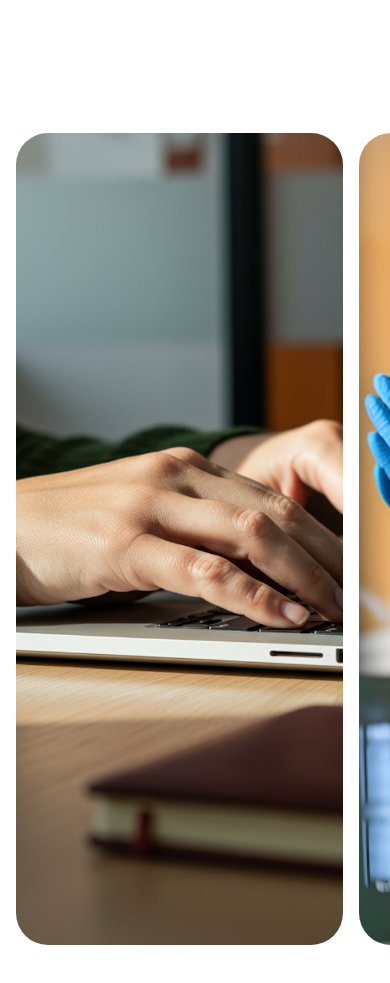
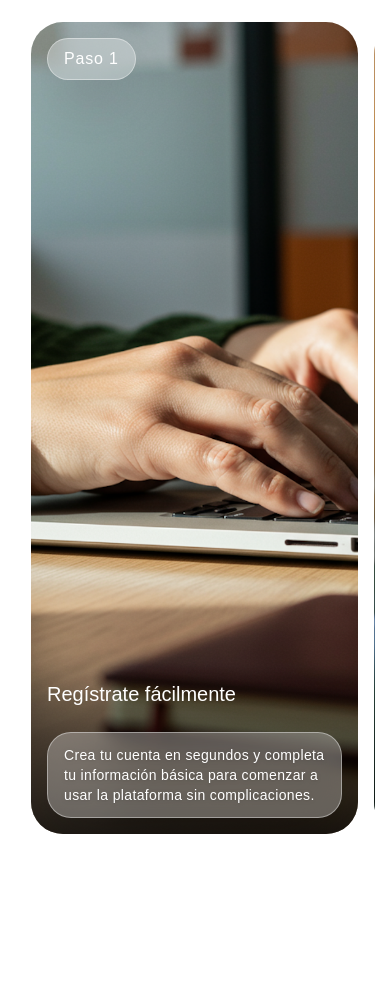
Before and after one commit to Anakinxv/Mediconnect-LandingPage, a React (Vite) app: page / in a window 390 px wide. Shown: the part 3525-4508 px from the top of the page. Built offline with nearby package versions, Linux system fonts and the light colour scheme.

Commit message:
Kept the horizontal scroll in HowItWorksSection because users love swiping sideways for no reason and why not, now it’s mobile too! 😏

```diff
--- a/src/components/lading/HowItWorksSection.tsx
+++ b/src/components/lading/HowItWorksSection.tsx
@@ -6,7 +6,8 @@ import step1 from "../../assets/step-01.png";
 import step2 from "../../assets/step-02.png";
 import step3 from "../../assets/step-03.png";
 import step4 from "../../assets/step-04.png";
-
+import HowItWorksPanels from "./sectionsComponents/HowItWorksPanels";
+import { useIsMobile } from "@/hooks/useIsMobile";
 gsap.registerPlugin(ScrollTrigger);
 
 interface HowItWorksSectionProps {
@@ -15,6 +16,7 @@ interface HowItWorksSectionProps {
 
 function HowItWorksSection({ onCarouselActiveChange }: HowItWorksSectionProps) {
   const { t } = useTranslation("landing");
+  const isMobile = useIsMobile(); // Usar el hook en lugar de window.innerWidth
   const sectionRef = useRef<HTMLElement>(null);
   const titleRef = useRef<HTMLHeadingElement>(null);
   const subtitleRef = useRef<HTMLHeadingElement>(null);
@@ -96,7 +98,7 @@ function HowItWorksSection({ onCarouselActiveChange }: HowItWorksSectionProps) {
         trigger: container,
         pin: true,
         scrub: 1,
-        snap: 1 / (steps.length - 1),
+        snap: 1 / (4 - 1),
         end: () => `+=${totalWidth}`,
         anticipatePin: 1,
         // Callback para notificar cuando el carrusel está activo
@@ -139,13 +141,13 @@ function HowItWorksSection({ onCarouselActiveChange }: HowItWorksSectionProps) {
       window.removeEventListener("resize", handleResize);
       ScrollTrigger.getAll().forEach((trigger) => trigger.kill());
     };
-  }, [steps.length, onCarouselActiveChange]);
+  }, [isMobile, onCarouselActiveChange]); // Agregar isMobile a las dependencias
 
   return (
-    <section ref={sectionRef} className="w-full bg-white">
+    <section ref={sectionRef} className="w-full bg-white p-[15px]">
       {/* TITULOS - CENTRADOS */}
-      <div className="p-[15px]">
-        <div className="flex flex-col items-center text-center gap-4 py-20">
+      <div className="bg-white py-12 px-6  items-center w-full ">
+        <div className="flex flex-col items-center text-center gap-2">
           <h4
             ref={titleRef}
             className="tracking-wide text-lg font-regular text-primary"
@@ -154,13 +156,15 @@ function HowItWorksSection({ onCarouselActiveChange }: HowItWorksSectionProps) {
           </h4>
           <h1
             ref={subtitleRef}
-            className="text-3xl md:text-5xl font-medium text-primary mb-4"
+            className={`${
+              isMobile ? "text-3xl" : "text-7xl"
+            } font-medium text-primary mb-4`}
           >
             {t("how.subtitle")}
           </h1>
           <p
             ref={textRef}
-            className="font-normal text-lg text-primary mb-4 w-full max-w-2xl"
+            className="font-normal text-lg text-primary w-full max-w-2xl"
           >
             {t("how.description")}
           </p>
@@ -175,21 +179,14 @@ function HowItWorksSection({ onCarouselActiveChange }: HowItWorksSectionProps) {
         <div
           ref={panelsWrapperRef}
           className="flex gap-4 pl-4 pr-8"
-          style={{ width: `${steps.length * 90}vw` }}
+          style={{ width: `${4 * 90}vw` }}
         >
           {steps.map((step, index) => (
             <div
               key={index}
               className="horizontal-panel w-[90vw] h-[100vh] bg-white flex items-center justify-center py-4"
             >
-              <div className="w-full h-full rounded-4xl overflow-hidden  bg-white">
-                <img
-                  src={step.image}
-                  alt={`Step ${step.number}`}
-                  className="w-full h-full object-cover object-center"
-                  loading="lazy"
-                />
-              </div>
+              <HowItWorksPanels stepIndex={index} />
             </div>
           ))}
         </div>
--- a/src/components/lading/UsersSection.tsx
+++ b/src/components/lading/UsersSection.tsx
@@ -253,24 +253,24 @@ function UsersSection() {
               </div>
             ) : (
               // DESKTOP: grid de 2 columnas para cada bloque
-              <div className="flex flex-col gap-8 w-full">
+              <div className="flex flex-col gap-4 w-full">
                 <div
                   ref={patientRef}
-                  className="w-full min-h-[500px] md:h-[600px] lg:h-[750px] flex flex-col lg:grid lg:grid-cols-2 gap-4 lg:gap-6"
+                  className="w-full min-h-[500px] md:h-[600px] lg:h-[750px] flex flex-col lg:grid lg:grid-cols-2 gap-4 "
                 >
                   <InfoContainers userType="patient" />
                   <PhotoContainers userType="patient" />
                 </div>
                 <div
                   ref={doctorRef}
-                  className="w-full min-h-[500px] md:h-[600px] lg:h-[750px] flex flex-col lg:grid lg:grid-cols-2 gap-4 lg:gap-6"
+                  className="w-full min-h-[500px] md:h-[600px] lg:h-[750px] flex flex-col lg:grid lg:grid-cols-2 gap-4"
                 >
                   <PhotoContainers userType="doctor" />
                   <InfoContainers userType="doctor" />
                 </div>
                 <div
                   ref={centerRef}
-                  className="w-full min-h-[500px] md:h-[600px] lg:h-[750px] flex flex-col lg:grid lg:grid-cols-2 gap-4 lg:gap-6"
+                  className="w-full min-h-[500px] md:h-[600px] lg:h-[750px] flex flex-col lg:grid lg:grid-cols-2 gap-4 "
                 >
                   <InfoContainers userType="center" />
                   <PhotoContainers userType="center" />
--- /dev/null
+++ b/src/components/lading/sectionsComponents/HowItWorksPanels.tsx
@@ -0,0 +1,124 @@
+import { useTranslation } from "react-i18next";
+import { forwardRef } from "react";
+import { useIsMobile } from "@/hooks/useIsMobile";
+import step1 from "../../../assets/step-01.png";
+import step2 from "../../../assets/step-02.png";
+import step3 from "../../../assets/step-03.png";
+import step4 from "../../../assets/step-04.png";
+
+interface HowItWorksPanelsProps {
+  stepIndex: number;
+  imgRef?: React.Ref<HTMLImageElement>;
+}
+
+const HowItWorksPanels = forwardRef<HTMLImageElement, HowItWorksPanelsProps>(
+  ({ stepIndex, imgRef }, ref) => {
+    const { t } = useTranslation("landing");
+    const isMobile = useIsMobile();
+
+    const steps = [
+      {
+        image: step1,
+        number: "01",
+        step: "Paso 1",
+        title: "Regístrate fácilmente",
+        description:
+          "Crea tu cuenta en segundos y completa tu información básica para comenzar a usar la plataforma sin complicaciones.",
+      },
+      {
+        image: step2,
+        number: "02",
+        step: "Paso 2",
+        title: "Encuentra tu servicio médico",
+        description:
+          "Busca especialidades, doctores o centros cercanos. Utiliza filtros simples para localizar exactamente el servicio que necesitas.",
+      },
+      {
+        image: step3,
+        number: "03",
+        step: "Paso 3",
+        title: "Agenda tu cita",
+        description:
+          "Elige fecha, hora y modalidad de atención. Confirma tu cita y recibe notificaciones automáticas en tu dispositivo.",
+      },
+      {
+        image: step4,
+        number: "04",
+        step: "Paso 4",
+        title: "Preséntate a tu consulta",
+        description:
+          "Preséntate a tu consulta de forma presencial o conéctate a tu teleconsulta desde la app con un solo clic, según la modalidad seleccionada.",
+      },
+    ];
+
+    const step = steps[stepIndex];
+
+    return (
+      <div className="w-full h-full rounded-4xl overflow-hidden bg-white relative">
+        <img
+          ref={imgRef}
+          src={step.image}
+          alt={t(`howItWorks.${step.number}_alt`)}
+          className="w-full h-full object-cover object-center"
+          loading="lazy"
+        />
+
+        <div
+          className={`absolute top-0 left-0 right-0 flex justify-start items-start ${
+            isMobile ? "p-4" : "p-6"
+          }`}
+        >
+          <div
+            className={`flex flex-col justify-center items-center relative rounded-full border border-white/40 bg-white/30 backdrop-blur-xl shadow-2xl transition-all duration-700 ease-[cubic-bezier(0.175,0.885,0.32,2.2)] z-20 ${
+              isMobile ? "px-4 py-2" : "px-5 py-2"
+            }`}
+          >
+            <h3
+              className={`text-white ${
+                isMobile ? "text-base" : "text-lg"
+              } font-normal tracking-wider text-center`}
+            >
+              {step.step}
+            </h3>
+          </div>
+        </div>
+
+        <div>
+          <div
+            className={`absolute bottom-0 left-0 right-0 bg-gradient-to-t from-black/70 via-black/40 to-transparent ${
+              isMobile ? "p-4" : "p-6 md:p-8"
+            } flex ${
+              isMobile ? "flex-col gap-4 items-start" : "flex-row"
+            } justify-between items-end`}
+          >
+            <h2
+              className={`text-white ${
+                isMobile ? "text-xl" : "text-2xl md:text-5xl"
+              } font-medium mb-2 max-w-lg`}
+            >
+              {step.title}
+            </h2>
+
+            <div
+              className={`${
+                isMobile ? "max-w-full" : "max-w-sm"
+              } flex flex-col justify-center items-start relative rounded-3xl border border-white/40 bg-white/30 backdrop-blur-xl shadow-2xl transition-all duration-700 ease-[cubic-bezier(0.175,0.885,0.32,2.2)] z-20 ${
+                isMobile ? "px-4 py-3" : "px-7 py-4"
+              }`}
+            >
+              <h3
+                className={`text-white ${
+                  isMobile ? "text-sm" : "text-base md:text-lg"
+                } font-normal tracking-wide text-left drop-shadow`}
+              >
+                {step.description}
+              </h3>
+            </div>
+          </div>
+        </div>
+      </div>
+    );
+  }
+);
+
+export default HowItWorksPanels;
--- a/src/pages/landingpage/LandingPage.tsx
+++ b/src/pages/landingpage/LandingPage.tsx
@@ -3,6 +3,7 @@ import HeroSection from "../../components/lading/HeroSection";
 import AboutSection from "@/components/lading/AboutSection";
 import UsersSection from "@/components/lading/UsersSection";
 import HowItWorksSection from "@/components/lading/HowItWorksSection";
+import HowItWorksPanels from "@/components/lading/sectionsComponents/HowItWorksPanels";
 
 function LandingPage() {
   const [isCarouselActive, setIsCarouselActive] = useState(false);
@@ -13,6 +14,7 @@ function LandingPage() {
       <AboutSection />
       <UsersSection />
       <HowItWorksSection onCarouselActiveChange={setIsCarouselActive} />
+      <UsersSection />
     </div>
   );
 }
```
